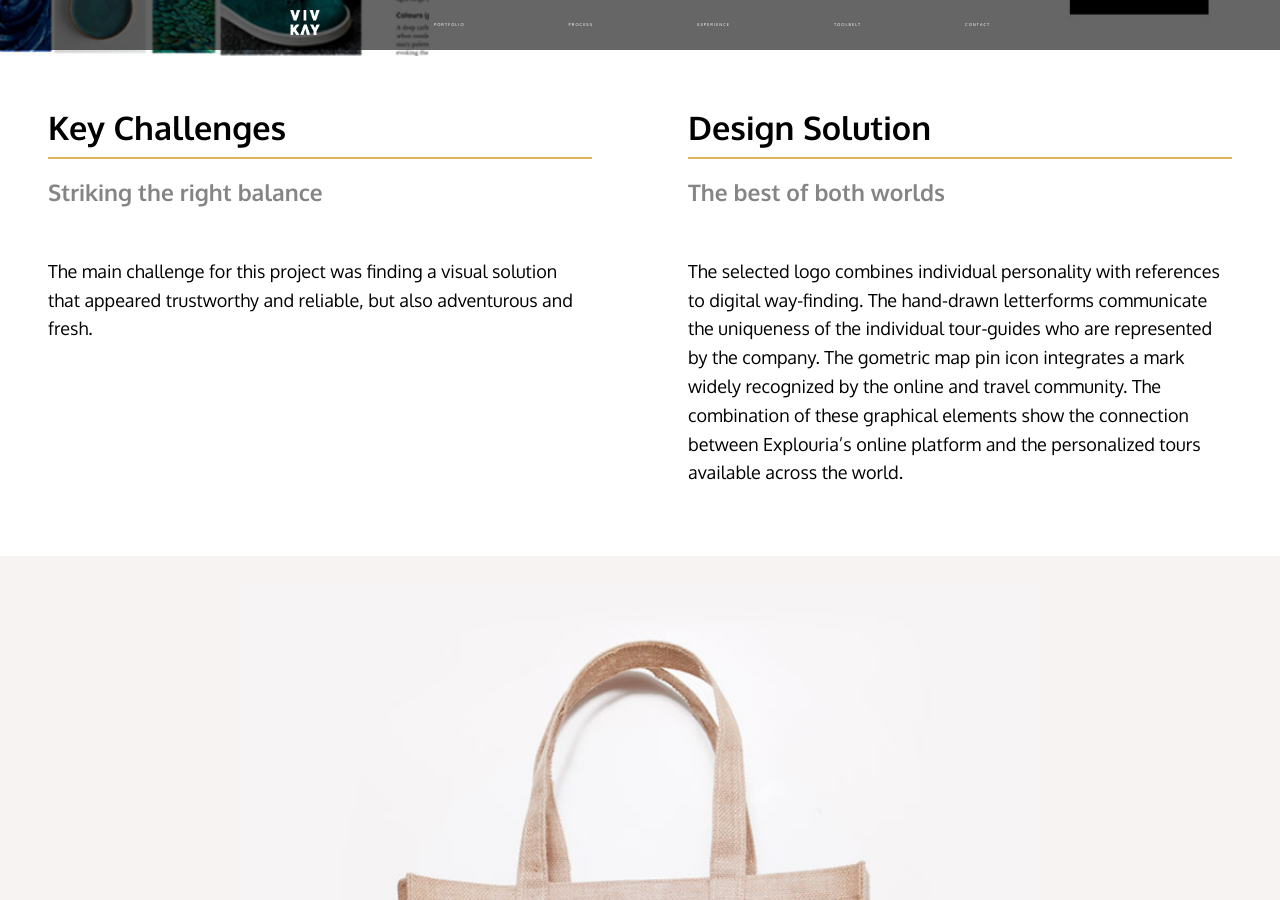
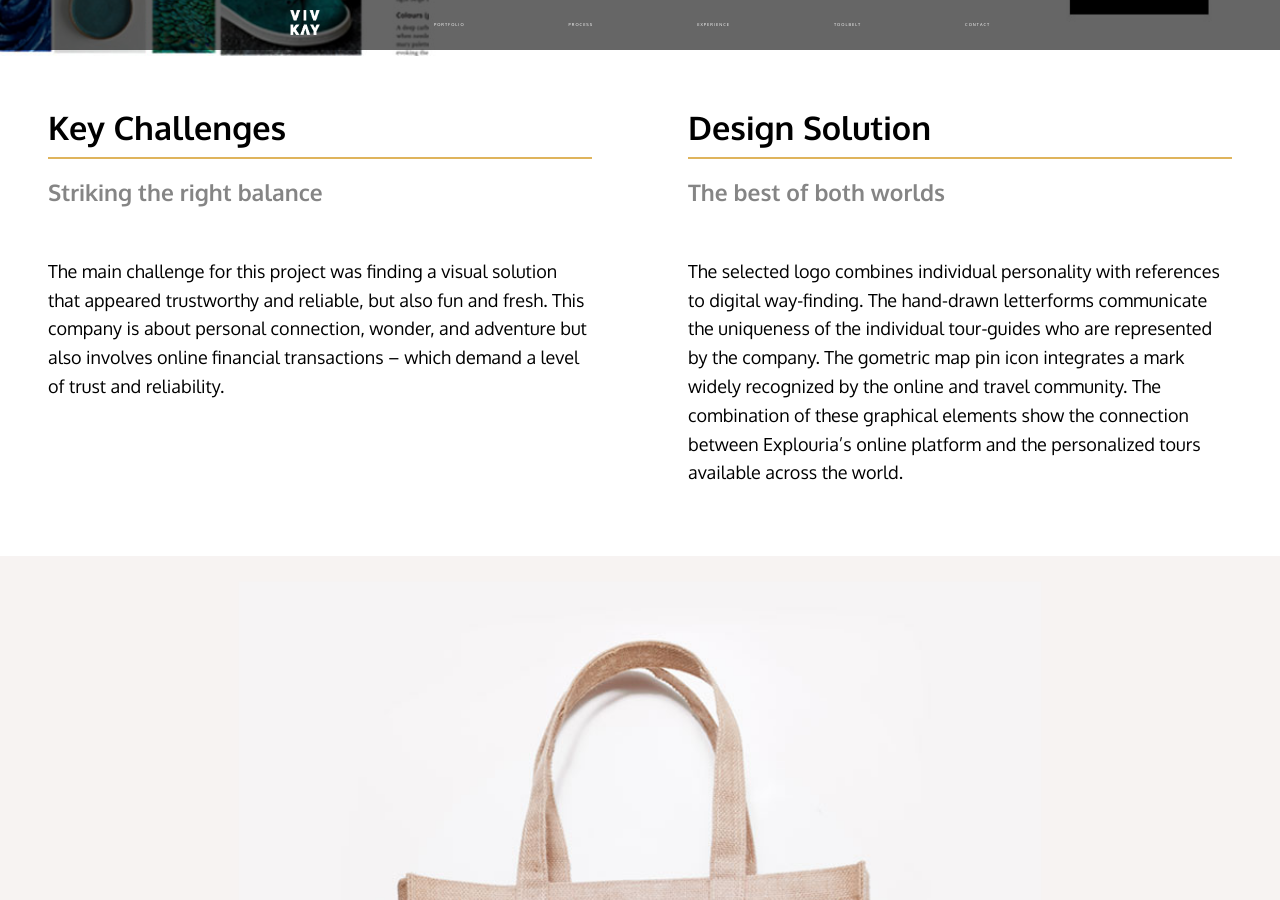
Before and after one commit to vivkay/portfolio-new, a Jekyll site: the page built from explouria.html, in a window 1280 px wide and 900 px high, scrolled down 2859 px. Built offline with Jekyll 4.4.1, drawn with Linux system fonts in a browser that asks for light colours; Markdown is read by kramdown in place of the engine named in the settings; some of the changed text lies outside the part shown.

Commit message:
updates explouria yml text

```diff
--- a/explouria.html
+++ b/explouria.html
@@ -32,7 +32,7 @@
 
 challenge-summary: Striking the right balance
 
-challenge: The main challenge for this project was finding a visual solution that appeared trustworthy and reliable, but also adventurous and fresh.
+challenge: The main challenge for this project was finding a visual solution that appeared trustworthy and reliable, but also fun and fresh. This company is about personal connection, wonder, and adventure but also involves online financial transactions – which demand a level of trust and reliability.
 
 solution-summary: The best of both worlds
 
@@ -54,9 +54,9 @@
 
 learning: My major learning point on this project was a new appreciation for the time it takes to cover key usage points in the branding guide, and to organize and exporte logo files. The final branding guide was fifteen pages including notes on application, buffer-zone, colour treatments, overlays, typography, and photography. The final files included variants optimized for print and web (svg, png, pdf, jpg), provided in black, white, and colour. I also included the full logo, the horizontal treatment, and the isolated icon. It was a lot of work, but the client was happy to have the extra flexibility and control.
 
-outcomes-summary: A new Startup is born
+outcomes-summary: A New Company is Born
 
-outcomes: BLOOP
+outcomes: It was a wonderful treat to work with such a passionate client, and to be a part of a grassroots company born from a dream. I am excited to see Explouria grow and develop, and to watch how this brand works for the company.
 
 
 ---
```
